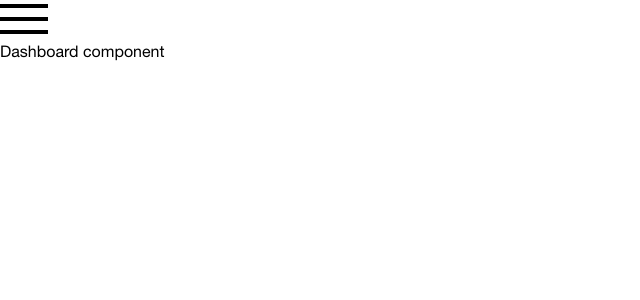
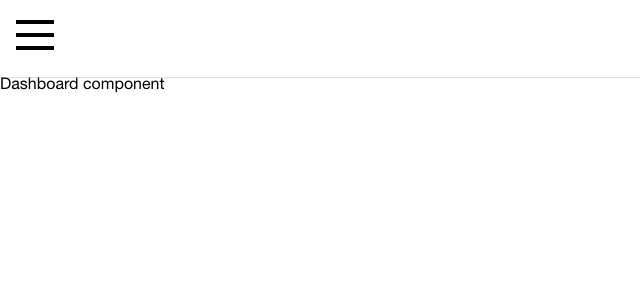
Before and after one commit to annaszalkiewicz/react-diet-app, a React (Create React App) app: page /dashboard in a window 1280 px wide. Shown: the top 300 px of the page, without its empty margins (0-640 px from the left). Built offline with nearby package versions, Linux system fonts and the light colour scheme.

Commit message:
Add styling to header

```diff
--- a/src/components/Header.js
+++ b/src/components/Header.js
@@ -10,39 +10,40 @@ const Header = () => {
 
   return (
     <header className="header">
+      <div className="header_left">
         {!navIsOpen && (
           <svg
-          viewBox="0 0 48 38"
-          width="48"
+            viewBox="0 0 38 38"
+            width="38"
             height="38"
-          className="header_icon"
+            className="header_left--icon"
             onClick={toggleNavHandler}
           >
-          <rect y="4" width="48" height="4" className="rect-1" />
-          <rect y="17" width="48" height="4" className="rect-2" />
-          <rect y="17" width="48" height="4" className="rect-3" />
-          <rect y="30" width="48" height="4" className="rect-1" />
+            <rect y="4" width="38" height="4" className="rect-1" />
+            <rect y="17" width="38" height="4" className="rect-2" />
+            <rect y="17" width="38" height="4" className="rect-3" />
+            <rect y="30" width="38" height="4" className="rect-1" />
           </svg>
         )}
         {navIsOpen && (
           <React.Fragment>
             <svg
-            viewBox="0 0 48 38"
-            width="48"
+              viewBox="0 0 38 38"
+              width="38"
               height="38"
-            className="header_icon"
+              className="header_left--icon"
               onClick={toggleNavHandler}
             >
               <rect
                 y="17"
-              width="48"
+                width="38"
                 height="4"
                 className="rect-2"
                 style={{ transform: "rotate(45deg)", transformOrigin: "50%" }}
               />
               <rect
                 y="17"
-              width="48"
+                width="38"
                 height="4"
                 className="rect-3"
                 style={{ transform: "rotate(-45deg)", transformOrigin: "50%" }}
@@ -51,6 +52,8 @@ const Header = () => {
             <Nav />
           </React.Fragment>
         )}
+      </div>
+      <div className="header_right"></div>
     </header>
   );
 };
--- /dev/null
+++ b/src/sass/_Header.scss
@@ -0,0 +1,14 @@
+.header {
+  width: 100%;
+  display: flex;
+  padding: 1em;
+  justify-content: space-between;
+  align-items: center;
+  box-shadow: rgba(0,0,0,0.13) 0 1px 1px;
+}
+.header_left, .header_right {
+  width: 50%;
+}
+.header_left--icon {
+  cursor: pointer;
+}
--- a/src/sass/_Nav.scss
+++ b/src/sass/_Nav.scss
@@ -8,7 +8,7 @@
   flex-direction: column;
   justify-content: center;
   align-items: center;
-  top: 5em;
+  top: 4em;
   left: 0;
   bottom: 0;
   right: 0;
--- a/src/sass/index.scss
+++ b/src/sass/index.scss
@@ -3,6 +3,7 @@
 
 @import './App';
 @import './Home';
+@import './Header';
 @import './Nav';
 
 * {
```
Lines whose indentation alone changed are shown as unchanged.
